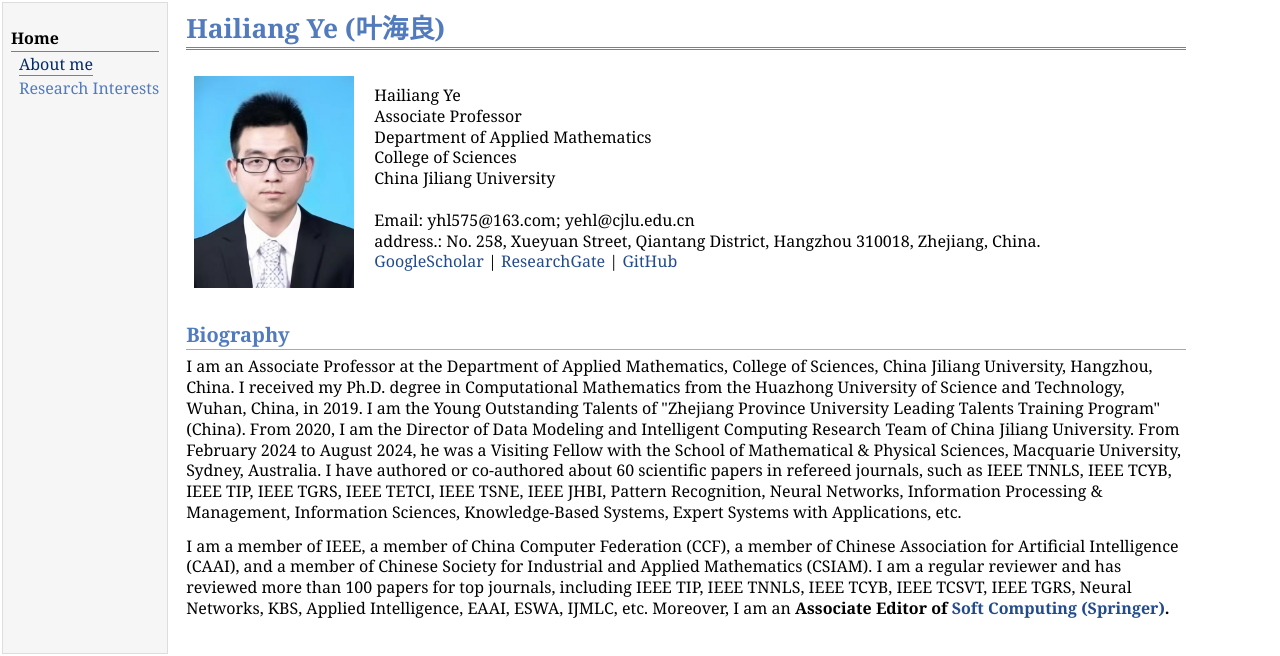
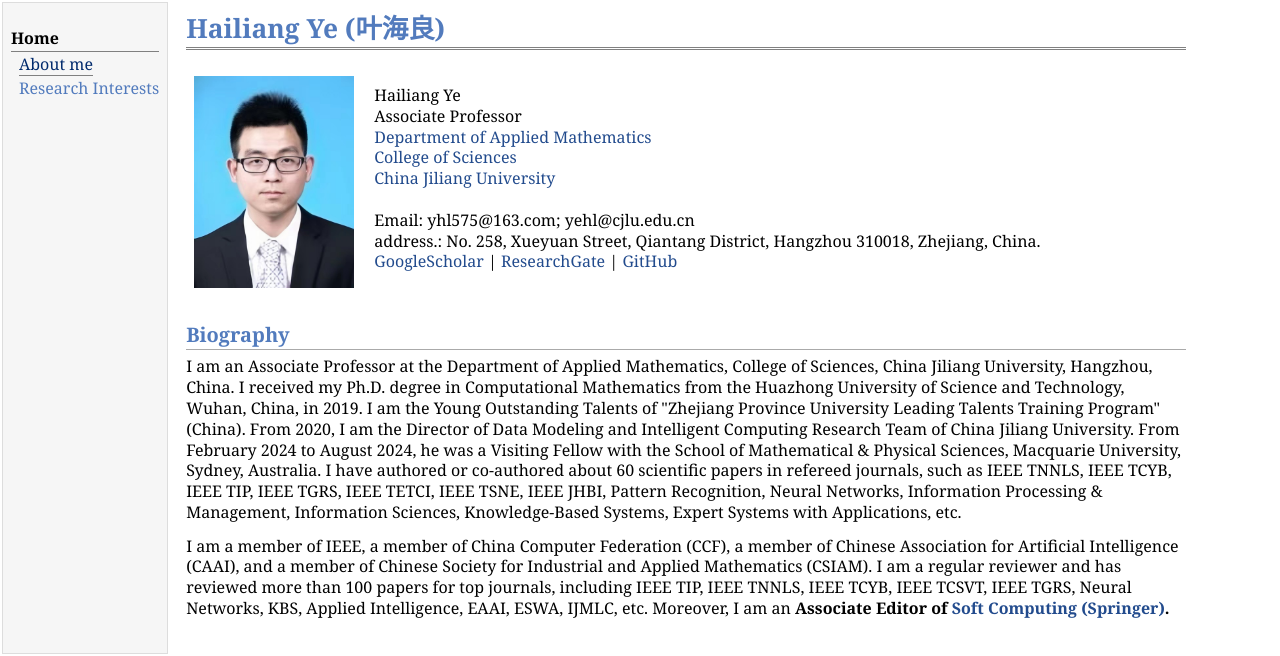
Before and after one commit to hailiangye/hailiangye.github.io, a plain HTML site: page index.html in a window 1280 px wide. Drawn offline with Linux system fonts and the light colour scheme.

Commit message:
Initial commit

```diff
--- a/index.html
+++ b/index.html
@@ -35,9 +35,9 @@
 <td align="left"><p>Hailiang Ye <br />
 Associate Professor<br />
 
-Department of Applied Mathematics<br />
-College of Sciences<br />
-China Jiliang University<br />
+<a href="https://lxy.cjlu.edu.cn/info/1082/2662.htm" target="_blank">Department of Applied Mathematics</a><br />
+<a href="https://lxy.cjlu.edu.cn/" target="_blank">College of Sciences</a><br />
+<a href="https://www.cjlu.edu.cn/" target="_blank">China Jiliang University</a><br />
 <br />
 Email: yhl575@163.com; yehl@cjlu.edu.cn <br />
 address.: No. 258, Xueyuan Street, Qiantang District, Hangzhou 310018, Zhejiang, China. <br />
```
